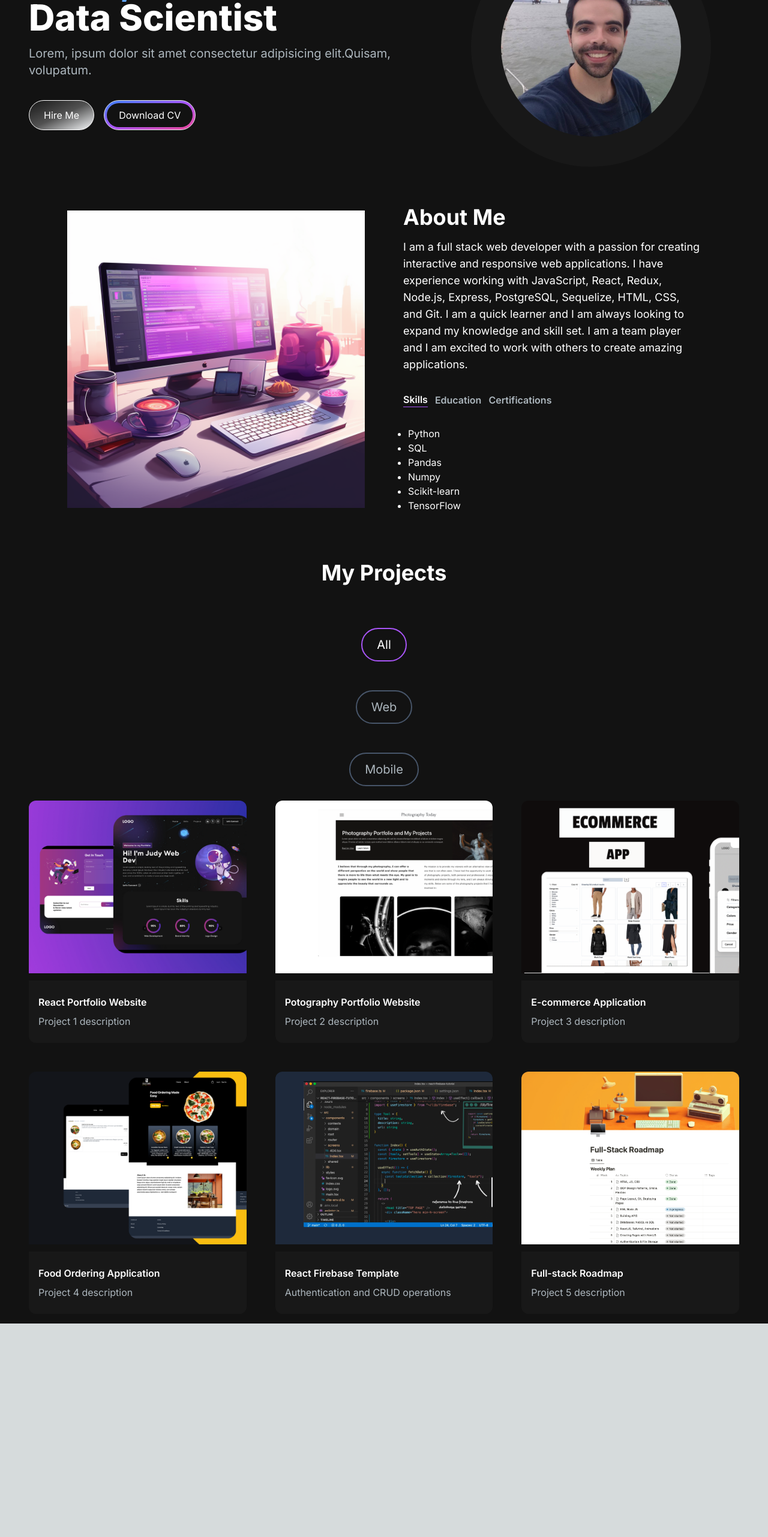
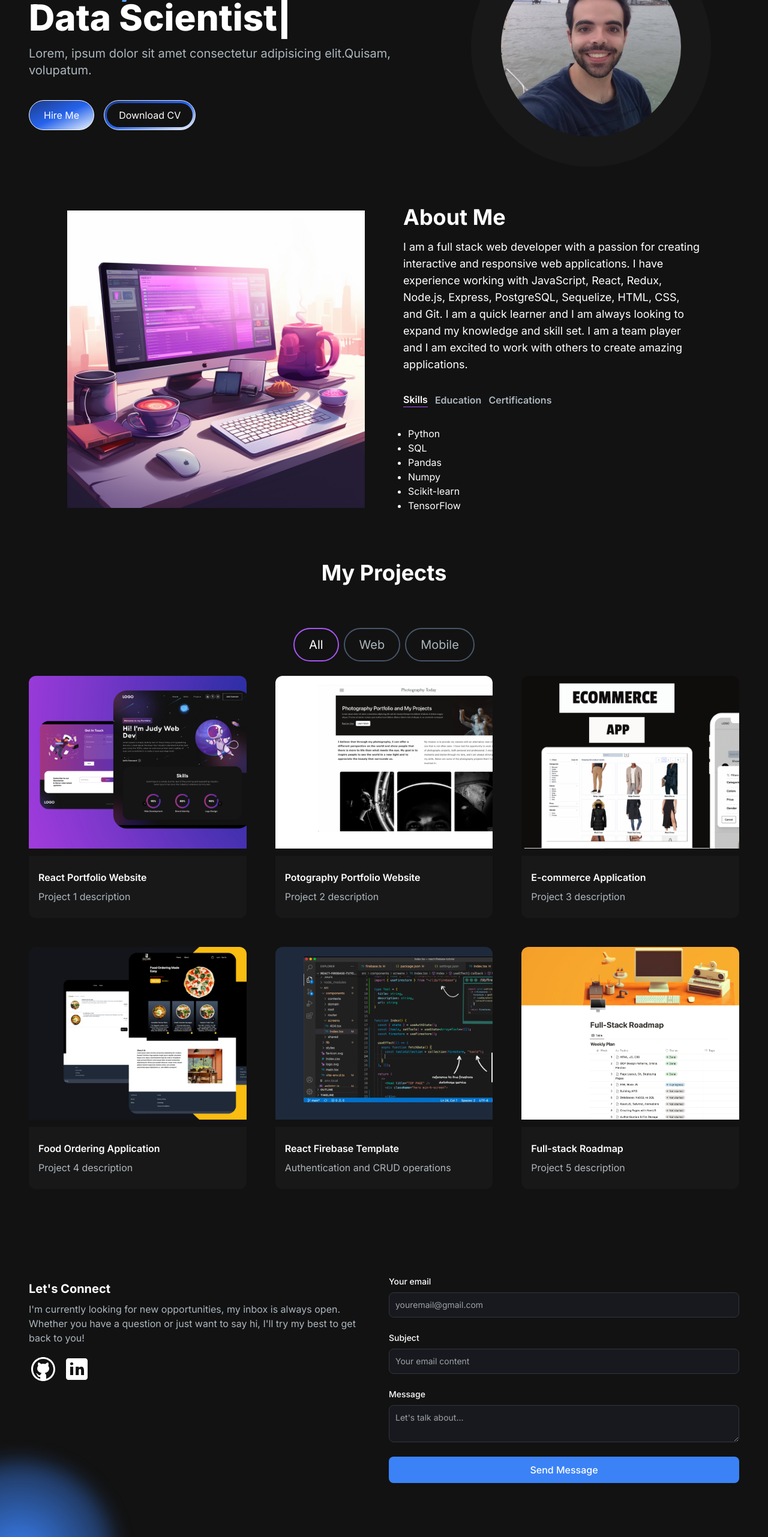
Before and after one commit to andreprovensi/portfolio_website, a Next.js app: page / in a window 1280 px wide. Shown: the part 234-2797 px from the top of the page at 60% size. Before the commit the page ends 2441 px from the top, so only its background shows below. Built offline with nearby package versions, Linux system fonts and the light colour scheme.

Commit message:
finished ellipse, changed tailwind.config and updated some colors to blue. TODO: footer component

```diff
--- a/package.json
+++ b/package.json
@@ -10,7 +10,7 @@
   },
   "dependencies": {
     "@heroicons/react": "^2.1.1",
-    "next": "14.0.4",
+    "next": "^14.1.0",
     "react": "^18",
     "react-dom": "^18",
     "react-type-animation": "^3.2.0",
--- /dev/null
+++ b/src/app/components/EmailSection.jsx
@@ -0,0 +1,58 @@
+import React from 'react'
+import GithubIcon from '../../../public/github-icon.svg';
+import LinkedinIcon from '../../../public/linkedin-icon.svg';
+import Link from 'next/link';
+import Image from 'next/image';
+
+const EmailSection = () => {
+  return (
+    <section className='grid md:grid-cols-2 my-12 md:my-12 py-24 gap-4 relative'>
+        <div className='bg-[radial-gradient(ellipse_at_center,_var(--tw-gradient-stops))] from-blue-500 to-transparent rounded-full h-80 w-80 z-0 blur-lg absolute top-3/4 -left-4 transform -translate-x-1/2 -translate-1/2'>
+        </div>
+        <div className='z-10'>
+            <h5 className='text-xl font-bold text-white my-2'>
+                Let's Connect
+            </h5>
+            <p className='text-[#ADB7BE] mb-4 max-w-d'>
+            {" "}
+            I&apos;m currently looking for new opportunities, my inbox is always
+            open. Whether you have a question or just want to say hi, I&apos;ll
+            try my best to get back to you!
+            </p>
+            <div className='socials flex flex-row gap-2'>
+                <Link href="https://github.com/andreprovensi">
+                    <Image src={GithubIcon} alt="Github Icon"/>
+                </Link>
+                <Link href="https://www.linkedin.com/in/andreprovensi/">
+                    <Image src={LinkedinIcon} alt="Linkedin Icon"/>
+                </Link>
+            </div>
+        </div>
+
+        <div>
+            <form className='flex flex-col'>
+                <div className='mb-6'>
+                    <label htmlFor="email" className='text-white block mb-2 text-sm font-medium'>Your email</label>
+                    <input type="email" id='email' required className='bg-[#18191E] border border-[#33353F] placeholder-[#9CA2A9] text-gray-100 text-sm rounded-lg block w-full p-2.5' placeholder='youremail@gmail.com' />
+                </div>
+                <div className='mb-6'>
+                    <label htmlFor="subject" className='text-white block mb-2 text-sm font-medium'>Subject</label>
+                    <input type="text" id='subject' required className='bg-[#18191E] border border-[#33353F] placeholder-[#9CA2A9] text-gray-100 text-sm rounded-lg block w-full p-2.5' placeholder='Your email content' />
+                </div>
+                <div className='mb-6'>
+                    <label htmlFor="message" className='text-white block mb-2 text-sm font-medium'>Message</label>
+                    <textarea name="message" id="message" className='bg-[#18191E] border border-[#33353F] placeholder-[#9CA2A9] text-gray-100 text-sm rounded-lg block w-full p-2.5' placeholder="Let's talk about..."></textarea>
+                </div>
+                <button type='submit' className=' bg-blue-500 hover:bg-blue-400 text-white font-medium py-2.5 px-5 rounded-lg w-full '>
+                    Send Message
+                </button>
+
+
+
+            </form>
+        </div>
+    </section>
+  )
+}
+
+export default EmailSection
--- a/src/app/components/HeroSection.jsx
+++ b/src/app/components/HeroSection.jsx
@@ -38,10 +38,9 @@ const HeroSection = () => {
                     Lorem, ipsum dolor sit amet consectetur adipisicing elit.Quisam, volupatum.
                 </p>
                 <div>
-                  {/* <button className='px-6 py-3 w-full sm:w-fit rounded-full mr-4 bg-gradient-to-br from-blue-500 via-purple-500 to-pink-500 hover:bg-slate-200 text-white'>Hire Me</button> */}
-                  <button className='px-6 py-3 w-full sm:w-fit rounded-full mr-4 bg-gradient-to-br from-neutral-900 via-neutral-600 to-slate-50 hover:bg-slate-200 text-white border border-white'>Hire Me</button>
+                  <button className='px-6 py-3 w-full sm:w-fit rounded-full mr-4 bg-gradient-to-br from-blue-900 via-blue-600 to-blue-50 hover:bg-slate-200 text-white border border-white'>Hire Me</button>
 
-                  <button className='px-1 py-1 w-full sm:w-fit rounded-full mr-4 bg-gradient-to-br from-blue-500  via-purple-500 to-pink-500 hover:bg-slate-800 text-white border mt-3'>
+                  <button className='px-1 py-1 w-full sm:w-fit rounded-full mr-4 bg-gradient-to-br from-blue-900 via-blue-600 to-blue-50 hover:bg-slate-800 text-white border mt-3'>
                     <span className='block bg-[#121212] hover:bg-slate-800 rounded-full px-5 py-2'>Download CV</span>
                   </button>
 
--- a/src/app/components/ProjectsSection.jsx
+++ b/src/app/components/ProjectsSection.jsx
@@ -79,13 +79,9 @@ function ProjectsSection() {
 
         <div className='text-white flex flex-row justify-center items-center gap-2 py-6'>
             <ProjectTag onClick={handleTagchange} name="All" isSelected={tag ==="All"} />
-        </div>
 
-        <div className='text-white flex flex-row justify-center items-center gap-2 py-6'>
             <ProjectTag onClick={handleTagchange} name="Web" isSelected={tag ==="Web"} />
-        </div>
 
-        <div className='text-white flex flex-row justify-center items-center gap-2 py-6'>
             <ProjectTag onClick={handleTagchange} name="Mobile" isSelected={tag ==="Mobile"} />
         </div>
 
--- a/src/app/page.js
+++ b/src/app/page.js
@@ -3,6 +3,8 @@ import HeroSection from './components/HeroSection';
 import Navbar from './components/Navbar';
 import AboutSection from './components/AboutSection';
 import ProjectsSection from './components/ProjectsSection';
+import EmailSection from './components/EmailSection';
+
 export default function Home() {
   return (
     <main className="flex min-h-screen flex-col bg-[#121212]">
@@ -11,6 +13,7 @@ export default function Home() {
         <HeroSection />
         <AboutSection />
         <ProjectsSection />
+        <EmailSection/>
       </div>
     </main>
   )
--- a/tailwind.config.js
+++ b/tailwind.config.js
@@ -1,18 +1,24 @@
 /** @type {import('tailwindcss').Config} */
+const colors = require("tailwindcss/colors");
 module.exports = {
   content: [
-    './src/pages/**/*.{js,ts,jsx,tsx,mdx}',
-    './src/components/**/*.{js,ts,jsx,tsx,mdx}',
-    './src/app/**/*.{js,ts,jsx,tsx,mdx}',
+    "./src/pages/**/*.{js,ts,jsx,tsx,mdx}",
+    "./src/components/**/*.{js,ts,jsx,tsx,mdx}",
+    "./src/app/**/*.{js,ts,jsx,tsx,mdx}",
   ],
   theme: {
     extend: {
       backgroundImage: {
-        'gradient-radial': 'radial-gradient(var(--tw-gradient-stops))',
-        'gradient-conic':
-          'conic-gradient(from 180deg at 50% 50%, var(--tw-gradient-stops))',
+        "gradient-radial": "radial-gradient(var(--tw-gradient-stops))",
+        "gradient-conic":
+          "conic-gradient(from 180deg at 50% 50%, var(--tw-gradient-stops))",
       },
+    },
+    colors: {
+      ...colors,
+      primary: colors.purple,
+      secondary: colors.pink,
     },
   },
   plugins: [],
-}
+};
```
Also changed, not shown: 1 other file (tests, documents, lock files or other folders).
